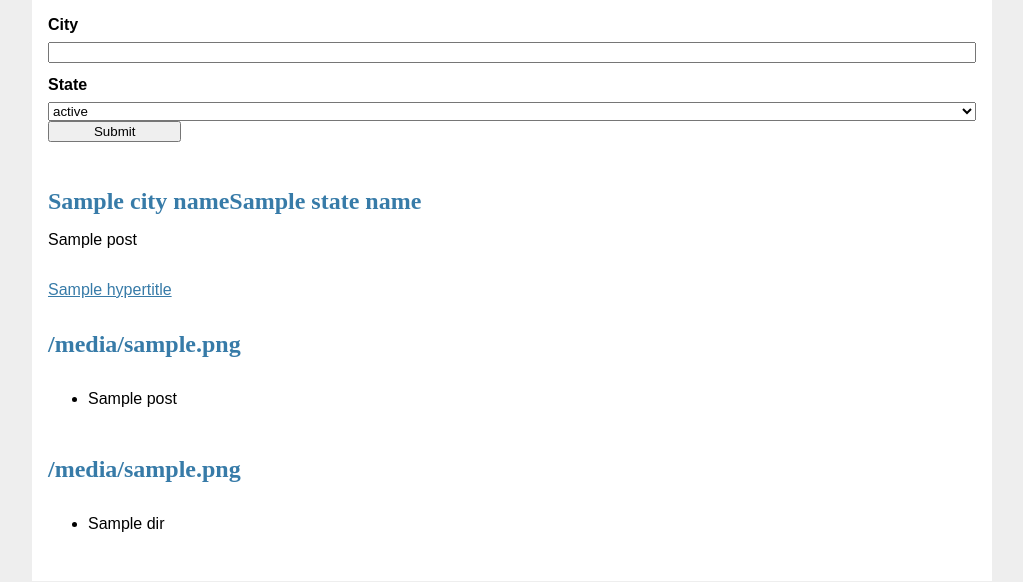
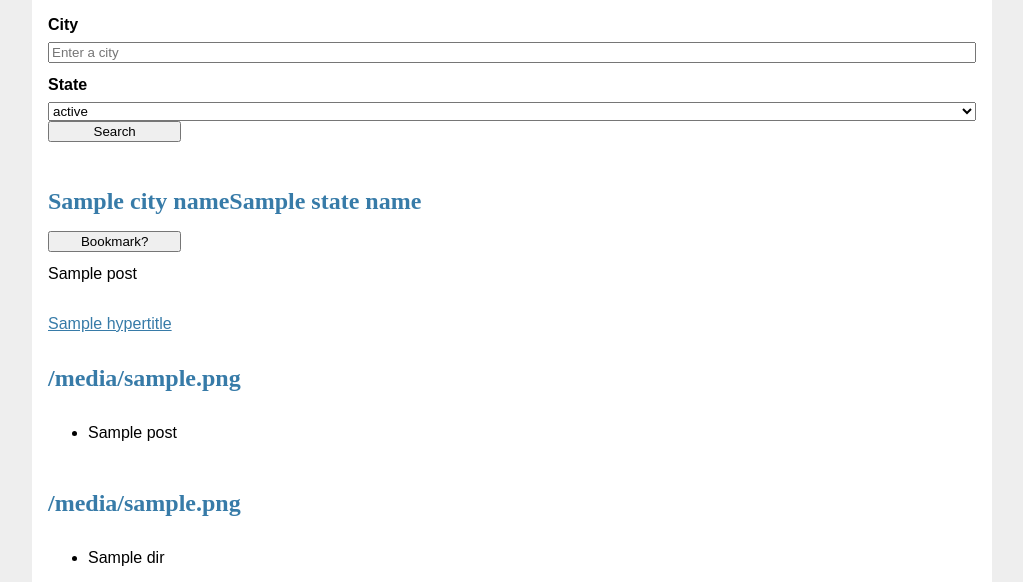
Before and after one commit to mn4774jm/wishful_travel_app, a Flask app: template flask_site/templates/home/search.html in a window 1280 px wide. Shown: the part 98-680 px from the top of the page, without its empty margins (128-1151 px from the left). Run offline with Flask 2, Linux system fonts and the light colour scheme; the template is opened without the code that fills it: most values are stand-ins (such as "Sample title", 1, 10 or a date in 2020).

Commit message:
working to load data to the bookmarks table

```diff
--- a/flask_site/home.py
+++ b/flask_site/home.py
@@ -5,7 +5,7 @@ from API.ors_api import get_general_location_coordinates, get_directions
 from flask import Blueprint, render_template, request
 from flask_site.db import get_db
 from helper_functions import restaurant_formatter, direction_formatting, get_coords, convert_data_wiki, convert_data_basic
-from db_calls import search_for_city_in_cache, add_to_cached_data, get_data_from_cache
+from db_calls import search_for_city_in_cache, add_to_cached_data, get_data_from_cache, add_to_bookmarks
 
 # Blueprint is used by __init__.py to import the page renderings into the app
 # Also used to set up the url
@@ -16,6 +16,7 @@ bp = Blueprint('home', __name__, url_prefix='/home')
 def search():
     if request.method == 'POST':
         # request.form is a type of dict mapping
+        # if request.form['submit_button'] == 'Search':
         city = request.form['city'].title()
         state = request.form['state']
         db = get_db()
@@ -55,6 +56,7 @@ def search():
                     directions = direction_formatting(route)
 
                     if page_id is not False and posts is not None and end is not None:
+                        add_to_bookmarks(city, state, page_data.split(), res_list, directions, session_url)
                         # perfect world rendering. Runs when data is returned correctly.
                         return render_template('home/search.html', states=state_list, posts=page_data.split(),
                                                city_name=city, state_name=f', {state}',
--- a/flask_site/templates/home/search.html
+++ b/flask_site/templates/home/search.html
@@ -7,20 +7,24 @@
 {% block content %}
   <form method="post">
     <label for="city">City</label>
-    <input name="city" id="city" required>
+    <input name="city" id="city" required placeholder="Enter a city">
     <label for="state">State</label>
     <select name="state" id="state" required>
       {% for state in states %}
       <option value="{{ state }}">{{ state }}</option>
       {% endfor %}
     </select>
-    <input type="submit" value="Submit">
+    <input type="submit" name="submit_button" value="Search">
   </form>
-<form>
+
+<form method="post">
   <h1>{{ city_name }}{{ state_name }}</h1>
+  {% if city_name %}
+  <input id="bookmark" type="submit" name="submit_button" value="Bookmark?">
   {% for post in posts %}
   {{ post }}
   {% endfor %}
+  {% endif %}
   <h1></h1>
     <a href={{ hyperlink }}>{{ hypertitle }}</a>
 </form>
--- a/helper_functions.py
+++ b/helper_functions.py
@@ -49,9 +49,3 @@ def convert_data_wiki(data):
 
 def convert_data_basic(data):
     return json.loads(data[0])
-
-
-# def convert_data_ors(data):
-#     data = json.loads(data[0])
-#
-#     return data
```
Also changed, not shown: db_calls.py (+5 -4 lines).
